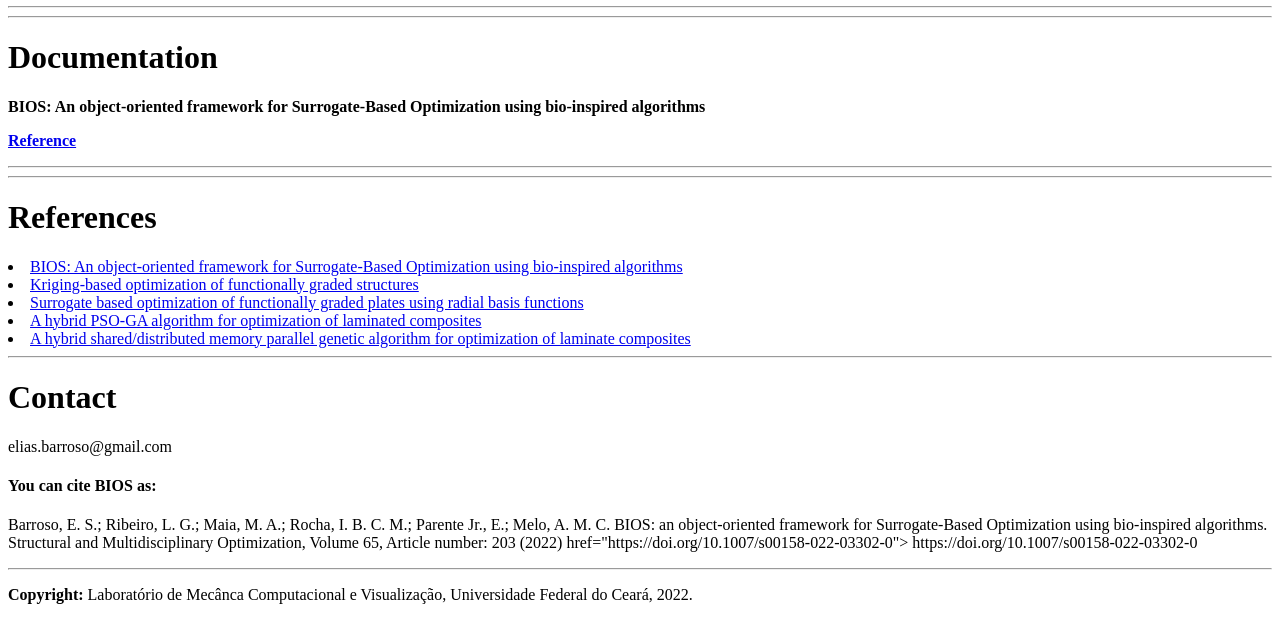
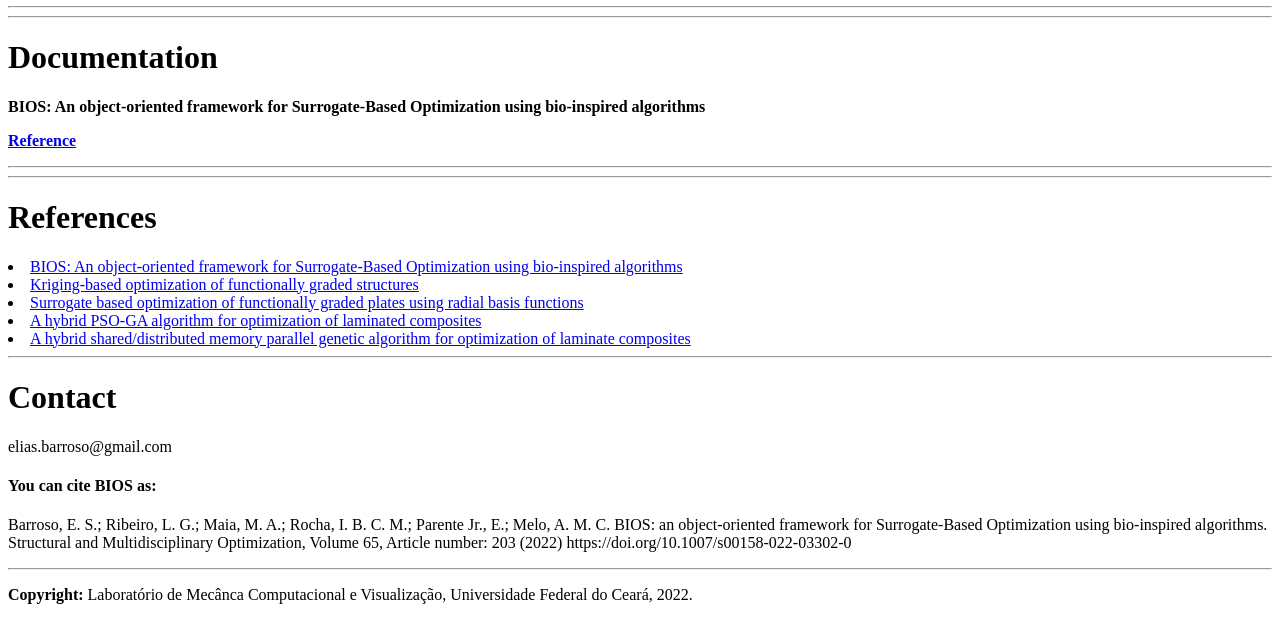
Before and after one commit to lmcv-ufc/BIOS, a plain HTML site: page index.html in a window 1280 px wide. Shown: the part 714-1334 px from the top of the page. Drawn offline with Linux system fonts and the light colour scheme.

Commit message:
Update index.html

```diff
--- a/index.html
+++ b/index.html
@@ -43,7 +43,10 @@ not displayed. The information between the BODY and /BODY tags is displayed.-->
   <h1>Contact</h1>
   <p> elias.barroso@gmail.com </p>
   <h4>You can cite BIOS as:</h4>
-  <p>Barroso, E. S.; Ribeiro, L. G.; Maia, M. A.; Rocha, I. B. C. M.; Parente Jr., E.; Melo, A. M. C. BIOS: an object-oriented framework for Surrogate-Based Optimization using bio-inspired algorithms. Structural and Multidisciplinary Optimization, Volume 65, Article number: 203 (2022) href="https://doi.org/10.1007/s00158-022-03302-0"> https://doi.org/10.1007/s00158-022-03302-0</p>
+  <p>Barroso, E. S.; Ribeiro, L. G.; Maia, M. A.; Rocha, I. B. C. M.; Parente Jr., E.; Melo, A. M. C.
+    BIOS: an object-oriented framework for Surrogate-Based Optimization using bio-inspired algorithms.
+    Structural and Multidisciplinary Optimization, Volume 65, Article number: 203 (2022)
+    https://doi.org/10.1007/s00158-022-03302-0</p>
 <hr>
 <p> <b> Copyright: </b> Laboratório de Mecânca Computacional e Visualização, Universidade Federal do Ceará, 2022.</p>
 </body>
```
